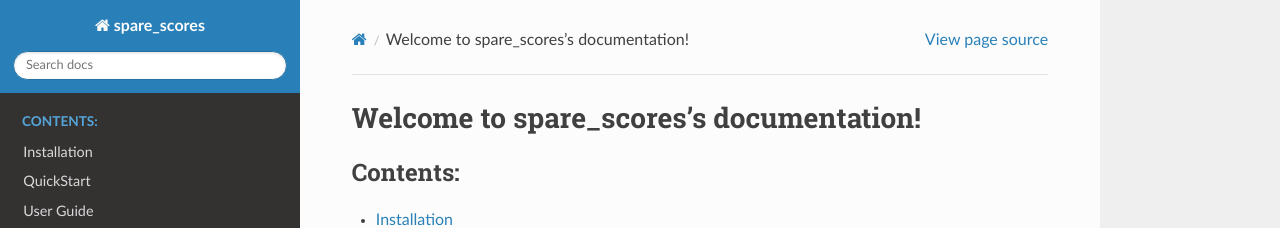
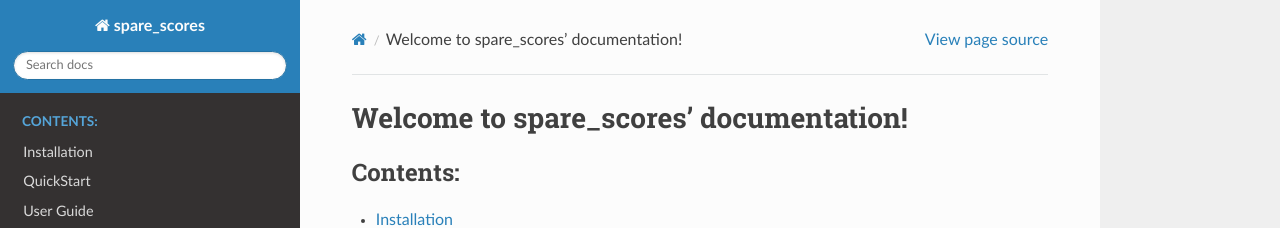
Before and after one commit to CBICA/spare_score, a Sphinx documentation site: the page built from docs/source/index.rst, in a window 1280 px wide. Shown: the top 228 px of the page. Built offline with Sphinx 7.4.7 and the Read the Docs theme 2.0.0, drawn with Linux system fonts in a browser that asks for light colours.

Commit message:
Fix typo

```diff
--- a/docs/source/index.rst
+++ b/docs/source/index.rst
@@ -3,7 +3,7 @@
    You can adapt this file completely to your liking, but it should at least
    contain the root `toctree` directive.
 
-Welcome to spare_scores's documentation!
+Welcome to spare_scores' documentation!
 ================================
 
 .. toctree::
```
